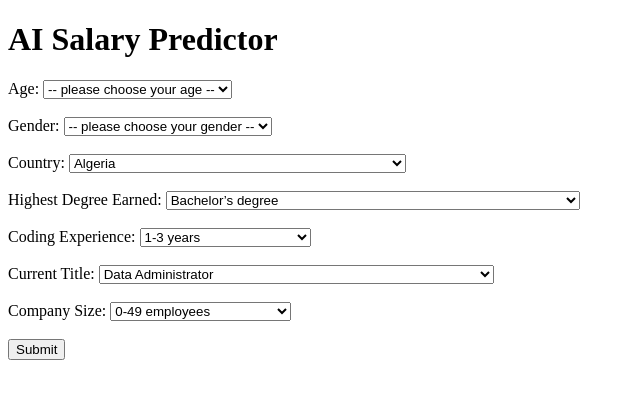
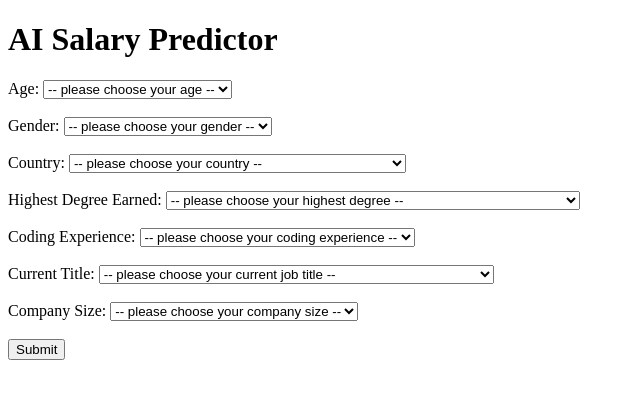
Before and after one commit to cdoubet/pair-programming-cdoubet, a Flask app: page / in a window 1280 px wide. Shown: the top 399 px of the page, without its empty margins (0-640 px from the left). Run offline with Flask 3, Linux system fonts and the light colour scheme.

Commit message:
End of session 1

```diff
--- a/templates/index.html
+++ b/templates/index.html
@@ -35,7 +35,8 @@
 
   <!-- Country -->
   <label for="country">Country:</label>
-  <select name="country" id="country">
+  <select name="country" id="country" required>
+    <option value="">-- please choose your country --</option>
     <option value="0">Algeria</option>
     <option value="1">Argentina</option>
     <option value="2">Australia</option>
@@ -101,7 +102,8 @@
 
   <!-- Highest Degree -->
   <label for="highest_deg">Highest Degree Earned:</label>
-  <select name="highest_deg" id="highest_deg">
+  <select name="highest_deg" id="highest_deg" required>
+    <option value="">-- please choose your highest degree --</option>
     <option value="0">Bachelor’s degree</option>
     <option value="1">Doctoral degree</option>
     <option value="2">I prefer not to answer</option>
@@ -116,7 +118,8 @@
 
   <!-- Coding Experience -->
   <label for="code_experience">Coding Experience:</label>
-  <select name="code_experience" id="code_experience">
+  <select name="code_experience" id="code_experience" required>
+    <option value="">-- please choose your coding experience --</option>
     <option value="0">1-3 years</option>
     <option value="1">10-20 years</option>
     <option value="2">20+ years</option>
@@ -129,7 +132,8 @@
 
   <!-- Current Title -->
   <label for="current_title">Current Title:</label>
-  <select name="current_title" id="current_title">
+  <select name="current_title" id="current_title" required>
+    <option value="">-- please choose your current job title --</option>
     <option value="0">Data Administrator</option>
     <option value="1">
       Data Analyst (Business, Marketing, Financial, Quantitative, etc)
@@ -153,7 +157,8 @@
 
   <!-- Company Size -->
   <label for="company_size">Company Size:</label>
-  <select name="company_size" id="company_size">
+  <select name="company_size" id="company_size" required>
+    <option value="">-- please choose your company size --</option>
     <option value="0">0-49 employees</option>
     <option value="1">10,000 or more employees</option>
     <option value="2">1000-9,999 employees</option>
```
